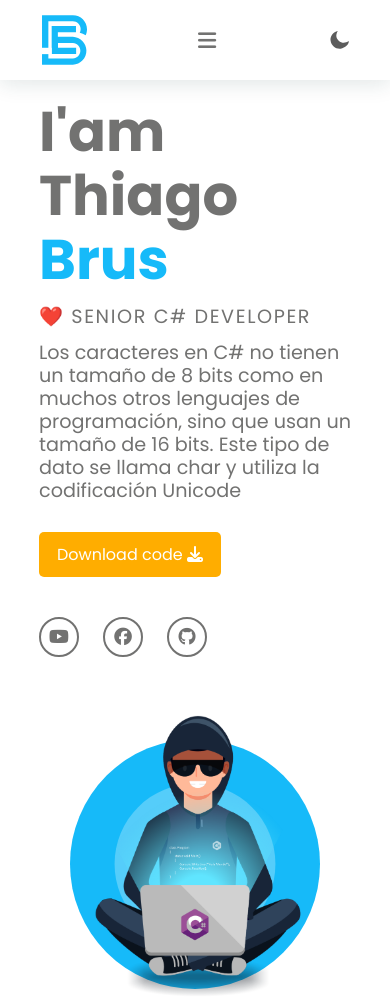
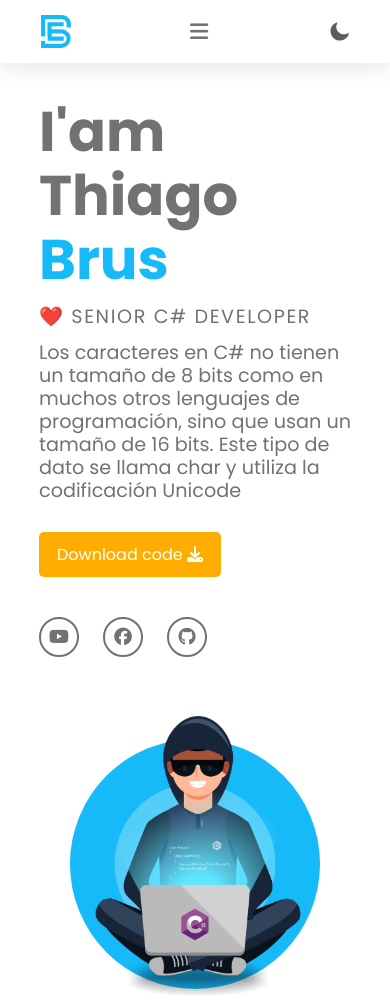
Before and after one commit to BrusEspinal/ThiagoBrus, a plain HTML site: page index.html in a window 390 px wide. Drawn offline with Linux system fonts and the light colour scheme.

Commit message:
Update style.css

```diff
--- a/style.css
+++ b/style.css
@@ -45,7 +45,7 @@ nav {
 }
 
 .logo {
-  width: 3rem;
+  width: 2.5rem;
   cursor: pointer;
 }
 
@@ -243,4 +243,8 @@ span {
     transform: rotate(90deg);
   }
 
+  .logo {
+    width: 2rem;
+  }
+
 }
```
